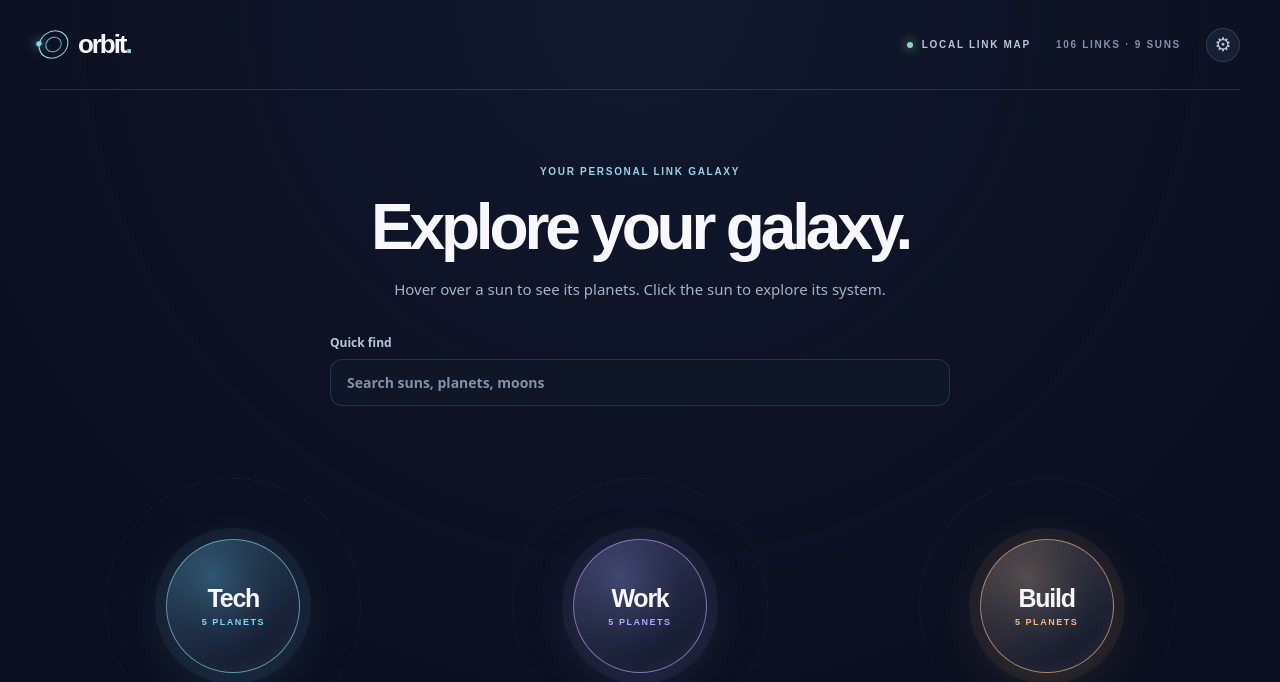
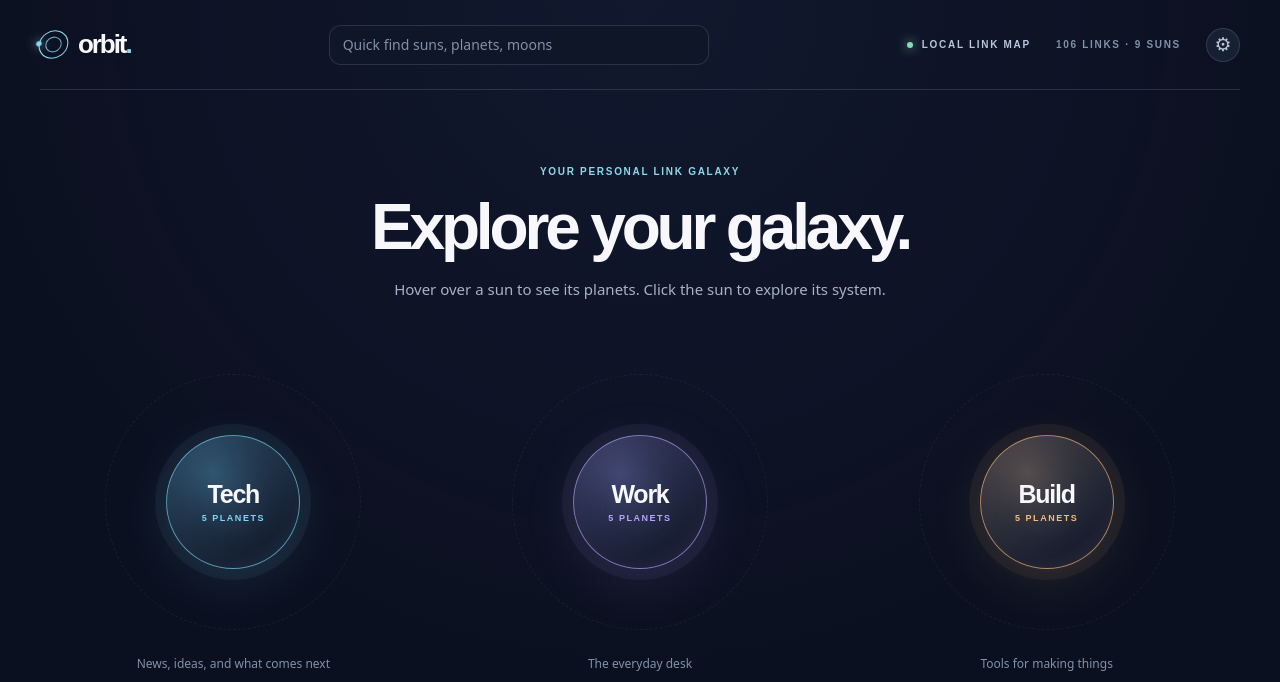
Before and after one commit to scufflegrits/orbit, a plain HTML site: page index.html in a window 1280 px wide. Shown: the top 682 px of the page. Drawn offline with Linux system fonts and the light colour scheme.

Commit message:
Move Quick find into Galaxy header

```diff
--- a/app.js
+++ b/app.js
@@ -1,6 +1,8 @@
 const app = document.querySelector('#app');
 const count = document.querySelector('#link-count');
 const settingsTrigger = document.querySelector('#settings-trigger');
+const topbarSearch = document.querySelector('#topbar-search');
+const quickFind = document.querySelector('#quick-find');
 const menuOverlay = document.querySelector('#menu-overlay');
 const menuContent = document.querySelector('#menu-content');
 const APP_VERSION = '1.3.2';
@@ -901,26 +903,19 @@ function renderHome() {
   app.replaceChildren();
   app.className = 'home-view';
   settingsTrigger.hidden = false;
+  topbarSearch.hidden = false;
   const intro = element('div', 'intro');
   intro.append(element('p', 'eyebrow', 'YOUR PERSONAL LINK GALAXY'));
   const title = element('h1', '', 'Explore your galaxy.');
   intro.append(title);
   intro.append(element('p', 'intro-copy', 'Hover over a sun to see its planets. Click the sun to explore its system.'));
-  const find = element('div', 'find');
-  const label = element('label', 'find-label', 'Quick find');
-  const input = element('input', 'find-input');
-  input.type = 'search';
-  input.placeholder = 'Search suns, planets, moons';
-  input.autocomplete = 'off';
-  input.value = findQuery;
-  label.append(input);
-  find.append(label);
+  quickFind.value = findQuery;
   const results = element('section', 'find-results');
   results.setAttribute('aria-live', 'polite');
   const grid = element('div', 'group-grid');
   groups.forEach((group, index) => grid.append(homeGroup(group, index)));
   const updateFind = () => {
-    findQuery = input.value;
+    findQuery = quickFind.value;
     const active = Boolean(findQuery.trim());
     grid.hidden = active;
     results.hidden = !active;
@@ -935,8 +930,8 @@ function renderHome() {
       results.append(element('p', 'find-empty', 'No matching suns, planets, or moons. Try another name.'));
     }
   };
-  input.addEventListener('input', updateFind);
-  app.append(intro, find, results, grid);
+  quickFind.oninput = updateFind;
+  app.append(intro, results, grid);
   updateFind();
 }
 
@@ -944,6 +939,7 @@ function renderDetail(group) {
   app.replaceChildren();
   app.className = 'detail-view';
   settingsTrigger.hidden = true;
+  topbarSearch.hidden = true;
   const top = element('div', 'detail-top');
   const back = element('a', 'back-link', '←  Return to Galaxy');
   back.href = '#';
--- a/index.html
+++ b/index.html
@@ -18,6 +18,9 @@
           <span class="brand-mark" aria-hidden="true"><span></span></span>
           <span>orbit<span class="brand-period">.</span></span>
         </a>
+        <div id="topbar-search" class="topbar-search" hidden>
+          <input id="quick-find" class="find-input" type="search" aria-label="Quick find" placeholder="Quick find suns, planets, moons" autocomplete="off" />
+        </div>
         <div class="topbar-right">
           <span class="local-badge"><span class="status-dot"></span> LOCAL LINK MAP</span>
           <span id="link-count" class="link-count"></span>
--- a/styles.css
+++ b/styles.css
@@ -135,6 +135,7 @@ button:focus-visible, a:focus-visible {
   display: flex;
   align-items: center;
   justify-content: space-between;
+  gap: 24px;
   min-height: 90px;
   border-bottom: 1px solid var(--line);
 }
@@ -142,6 +143,7 @@ button:focus-visible, a:focus-visible {
 .brand {
   display: inline-flex;
   align-items: center;
+  flex: none;
   gap: 11px;
   font: 700 calc(26px * var(--font-scale)) 'Space Grotesk', sans-serif;
   letter-spacing: -.08em;
@@ -180,7 +182,9 @@ button:focus-visible, a:focus-visible {
   box-shadow: 0 0 9px var(--theme-core);
 }
 
-.topbar-right { display: flex; align-items: center; gap: 25px; }
+.topbar-search { flex: 1; width: min(380px, 100%); max-width: 380px; margin-left: auto; }
+.topbar-search .find-input { min-height: 40px; padding: 8px 13px; }
+.topbar-right { display: flex; flex: none; align-items: center; gap: 25px; margin-left: auto; }
 
 .settings-trigger, .menu-close {
   display: grid;
@@ -390,8 +394,6 @@ h1, h2 { font-family: 'Space Grotesk', sans-serif; }
   line-height: 1.7;
 }
 
-.find { width: min(620px, 100%); margin: 32px auto 0; }
-.find-label { display: grid; gap: 8px; color: var(--muted-strong); font-size: calc(12px * var(--font-scale)); font-weight: 700; }
 .find-input {
   width: 100%;
   min-height: 47px;
@@ -780,7 +782,8 @@ code { color: var(--muted-strong); font-family: ui-monospace, monospace; }
 
 @media (max-width: 680px) {
   .app-shell { width: min(100% - 36px, 440px); }
-  .topbar { min-height: 72px; }
+  .topbar { min-height: 72px; flex-wrap: wrap; gap: 0 12px; padding-bottom: 12px; }
+  .topbar-search { order: 3; flex-basis: 100%; max-width: none; margin: 0; }
   .topbar-right { gap: 0; }
   .settings-trigger { margin-left: 12px; }
   .link-count { display: none; }
```
Also changed, not shown: HANDOFF.md (+1 -1 lines), TEST_MATRIX.md (+6 -0 lines), README.md.
